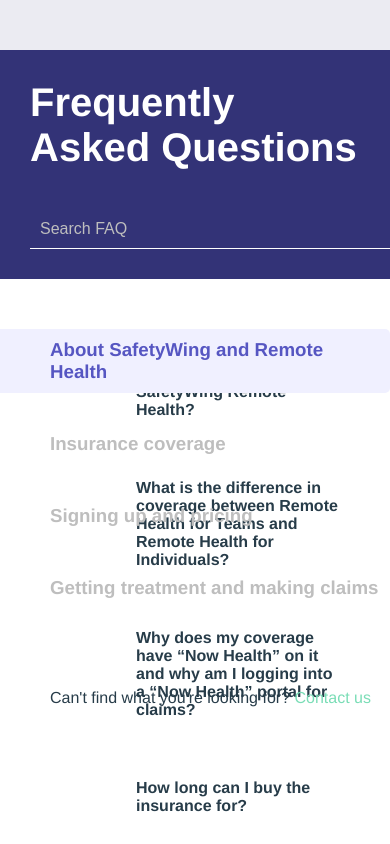
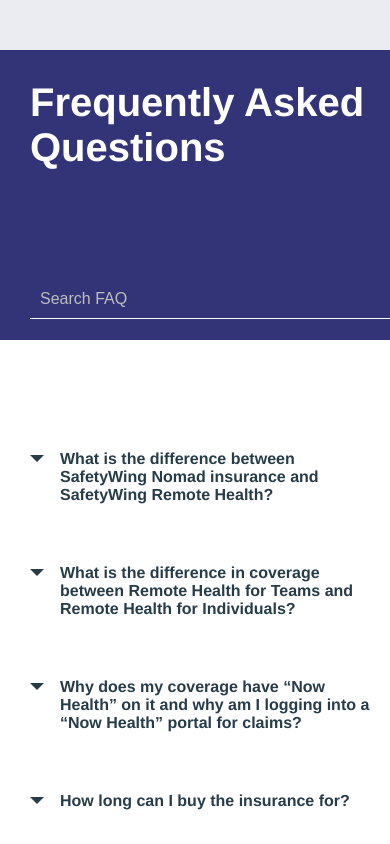
Before and after one commit to emms/safetywing-remote-health-faq, a React (Create React App) app: page / in a window 390 px wide. Shown: the top 844 px of the page. Built offline with nearby package versions, Linux system fonts and the light colour scheme.

Commit message:
Responsive styling with css grid

```diff
--- /dev/null
+++ b/src/components/DropdownNav.js
@@ -0,0 +1,5 @@
+import React from 'react'
+
+const DropdownNav = ({ className }) => <div className={className} />
+
+export default DropdownNav
--- a/src/components/MockNavigation.js
+++ b/src/components/MockNavigation.js
@@ -12,6 +12,7 @@
   top: 0;
   left: 0;
   background-color: ${({ theme }) => theme.color.navigation.background};
+  z-index: 1;
 `
 
 export default () => (
--- a/src/components/QAItem.js
+++ b/src/components/QAItem.js
@@ -2,6 +2,30 @@
 import styled from 'styled-components/macro'
 
 const StyledQAItem = styled.div`
+  position: relative;
+  padding-left: 30px;
+
+  ::before {
+    content: ' ';
+    width: 0;
+    height: 0;
+    border-left: 7px solid transparent;
+    border-right: 7px solid transparent;
+    border-bottom: 7px solid
+      ${props =>
+        props.showAnswer
+          ? props.theme.color.primary.foreground
+          : props.theme.color.primary.background};
+    border-top: 7px solid
+      ${props =>
+        props.showAnswer
+          ? props.theme.color.primary.background
+          : props.theme.color.primary.foreground};
+    position: absolute;
+    top: ${props => (props.showAnswer ? '-2px' : '5px')};
+    left: 0;
+  }
+
   > h4 {
     margin: 0;
     padding-bottom: ${props => (props.showAnswer ? '0' : '60px')};
--- a/src/components/Questions.js
+++ b/src/components/Questions.js
@@ -1,9 +1,16 @@
 import React from 'react'
 import styled from 'styled-components/macro'
 import QAItem from 'components/QAItem'
+import { media } from 'styles'
 
 const QuestionsContainer = styled.div`
-  padding-right: 50px;
+  padding: 30px;
+  padding-bottom: 0;
+
+  ${media.tabletPortraitUp`
+    padding: 50px;
+    padding-bottom: 0;
+  `}
 `
 
 const Category = styled.div`
@@ -24,9 +31,9 @@
   padding-top: 20px;
 `
 
-const Questions = () => {
+const Questions = ({ className }) => {
   return (
-    <QuestionsContainer>
+    <QuestionsContainer className={className}>
       <Category>
         <QAItem question="What is the difference between SafetyWing Nomad insurance and SafetyWing Remote Health?" />
         <QAItem question="What is the difference in coverage between Remote Health for Teams and Remote Health for Individuals?">
--- a/src/components/SearchInput.js
+++ /dev/null
@@ -1,41 +0,0 @@
-import React, { useState } from 'react'
-import styled from 'styled-components/macro'
-
-const StyledTextInput = styled.input`
-  width: 350px;
-  padding: 10px;
-  border: none;
-  border-bottom: 1px solid ${({ theme }) => theme.color.header.foreground};
-  font-size: 16px;
-  background-color: transparent;
-  color: ${({ theme }) => theme.color.header.foreground};
-
-  ::placeholder {
-    color: #bebebe;
-  }
-
-  &:focus {
-    outline: none;
-  }
-`
-
-const SearchInput = ({ className, onSearch }) => {
-  const [inputValue, setInputValue] = useState('')
-  return (
-    <form
-      className={className}
-      onSubmit={e => {
-        e.preventDefault()
-        onSearch(inputValue)
-      }}
-    >
-      <StyledTextInput
-        type="text"
-        placeholder="Search FAQ"
-        onChange={e => setInputValue(e.target.value)}
-      />
-    </form>
-  )
-}
-
-export default SearchInput
--- /dev/null
+++ b/src/components/SearchInputHeader.js
@@ -0,0 +1,49 @@
+import React, { useState } from 'react'
+import styled from 'styled-components/macro'
+
+const StyledTextInputHeader = styled.div`
+  box-sizing: border-box;
+  width: 100%;
+  padding: 30px 0 0 30px;
+  color: ${({ theme }) => theme.color.header.foreground};
+  background-color: ${({ theme }) => theme.color.header.background};
+`
+
+const StyledTextInput = styled.input`
+  width: 350px;
+  padding: 10px;
+  border: none;
+  border-bottom: 1px solid ${({ theme }) => theme.color.header.foreground};
+  font-size: 16px;
+  background-color: transparent;
+
+  ::placeholder {
+    color: #bebebe;
+  }
+
+  &:focus {
+    outline: none;
+  }
+`
+
+const SearchInputHeader = ({ className, onSearch }) => {
+  const [inputValue, setInputValue] = useState('')
+  return (
+    <StyledTextInputHeader className={className}>
+      <form
+        onSubmit={e => {
+          e.preventDefault()
+          onSearch(inputValue)
+        }}
+      >
+        <StyledTextInput
+          type="text"
+          placeholder="Search FAQ"
+          onChange={e => setInputValue(e.target.value)}
+        />
+      </form>
+    </StyledTextInputHeader>
+  )
+}
+
+export default SearchInputHeader
--- a/src/components/SideNav.js
+++ b/src/components/SideNav.js
@@ -3,6 +3,7 @@
 
 const Container = styled.div`
   width: 100%;
+  padding-top: 50px;
 `
 
 const StyledSideNav = styled.div`
@@ -39,9 +40,9 @@
   }
 `
 
-const SideNav = () => {
+const SideNav = ({ className }) => {
   return (
-    <Container>
+    <Container className={className}>
       <StyledSideNav>
         <NavLink active>About SafetyWing and Remote Health</NavLink>
         <NavLink active={false}>Insurance coverage</NavLink>
--- /dev/null
+++ b/src/components/TabNav.js
@@ -0,0 +1,5 @@
+import React from 'react'
+
+const TabNav = ({ className }) => <div className={className} />
+
+export default TabNav
--- a/src/components/Header.js
+++ b/src/components/TitleHeader.js
@@ -1,8 +1,8 @@
 import React from 'react'
 import styled from 'styled-components/macro'
 
-const StyledHeader = styled.div`
-  padding: 30px;
+const StyledTitleHeader = styled.div`
+  padding: 30px 0 0 30px;
   background-color: ${({ theme }) => theme.color.header.background};
   color: ${({ theme }) => theme.color.header.foreground};
 `
@@ -13,11 +13,11 @@
   text-transform: capitalize;
 `
 
-const Header = ({ title, children }) => (
-  <StyledHeader>
+const TitleHeader = ({ className, title, children }) => (
+  <StyledTitleHeader className={className}>
     <Title>{title}</Title>
     {children}
-  </StyledHeader>
+  </StyledTitleHeader>
 )
 
-export default Header
+export default TitleHeader
--- a/src/pages/FAQPage.js
+++ b/src/pages/FAQPage.js
@@ -1,38 +1,73 @@
 import React from 'react'
 import styled from 'styled-components/macro'
-import Header from 'components/Header'
-import SearchInput from 'components/SearchInput'
+import { media } from 'styles'
+import TitleHeader from 'components/TitleHeader'
+import SearchInputHeader from 'components/SearchInputHeader'
 import SideNav from 'components/SideNav'
+import TabNav from 'components/TabNav'
+import DropdownNav from 'components/DropdownNav'
 import Questions from 'components/Questions'
 
-const StyledSearchInput = styled(SearchInput)`
-  padding-top: 40px;
+const StyledFAQPage = styled.div`
+  display: grid;
+  grid-template-columns: 1fr;
+  grid-template-rows: 200px 90px 80px 1fr;
+  grid-template-areas:
+    'titleheader'
+    'searchinputheader'
+    'dropdownnav'
+    'content';
+
+  ${media.tabletPortraitUp`
+    grid-template-areas:
+      'titleheader titleheader'
+      'searchinputheader searchinputheader'
+      'tabnav'
+      'content';
+    `}
+
+  ${media.tabletLandscapeUp`
+    grid-template-columns: minmax(400px, 1fr) 2fr;
+    grid-template-rows: 100px 100px 1fr;
+    grid-template-areas:
+      'titleheader titleheader'
+      'searchinputheader searchinputheader'
+      'sidenav content';
+    `}
 `
 
-const Content = styled.div`
-  padding-top: 50px;
-  display: flex;
+const StyledTitleHeader = styled(TitleHeader)`
+  grid-area: titleheader;
+`
+const StyledSearchInputHeader = styled(SearchInputHeader)`
+  grid-area: searchinputheader;
+`
 
-  > :first-child {
-    flex: 2;
-  }
+const StyledSideNav = styled(SideNav)`
+  grid-area: sidenav;
+`
 
-  > :last-child {
-    flex: 3;
-  }
+const StyledDropdownNav = styled(DropdownNav)`
+  grid-area: dropdownnav;
+`
+const StyledTabNav = styled(TabNav)`
+  grid-area: tabnav;
+`
+
+const StyledQuestions = styled(Questions)`
+  grid-area: content;
 `
 
 const FAQPage = () => {
   return (
-    <>
-      <Header title="Frequently asked questions">
-        <StyledSearchInput onSearch={searchStr => console.log(searchStr)} />
-      </Header>
-      <Content>
-        <SideNav />
-        <Questions />
-      </Content>
-    </>
+    <StyledFAQPage>
+      <StyledTitleHeader title="Frequently asked questions" />
+      <StyledSearchInputHeader onSearch={searchStr => console.log(searchStr)} />
+      <StyledSideNav />
+      <StyledTabNav />
+      <StyledDropdownNav />
+      <StyledQuestions />
+    </StyledFAQPage>
   )
 }
 
```
